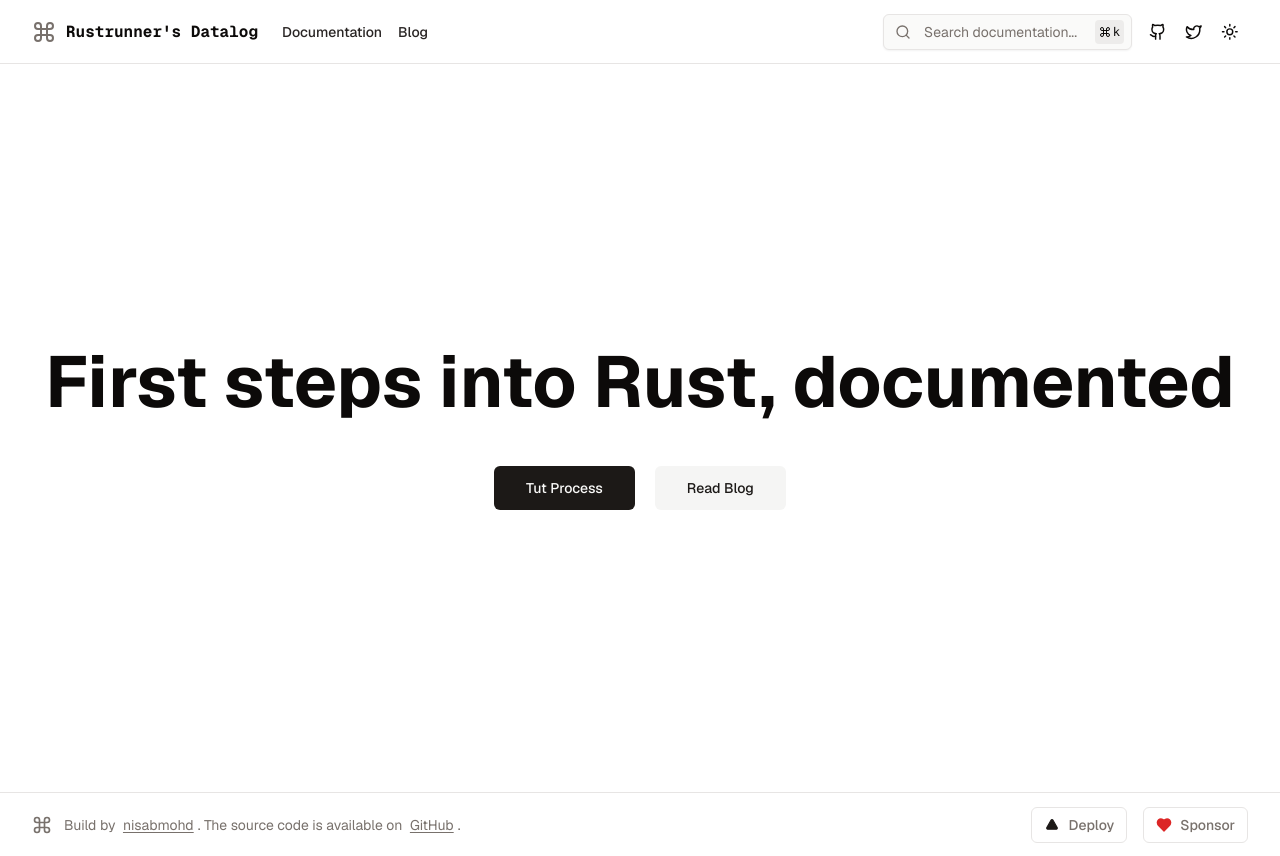
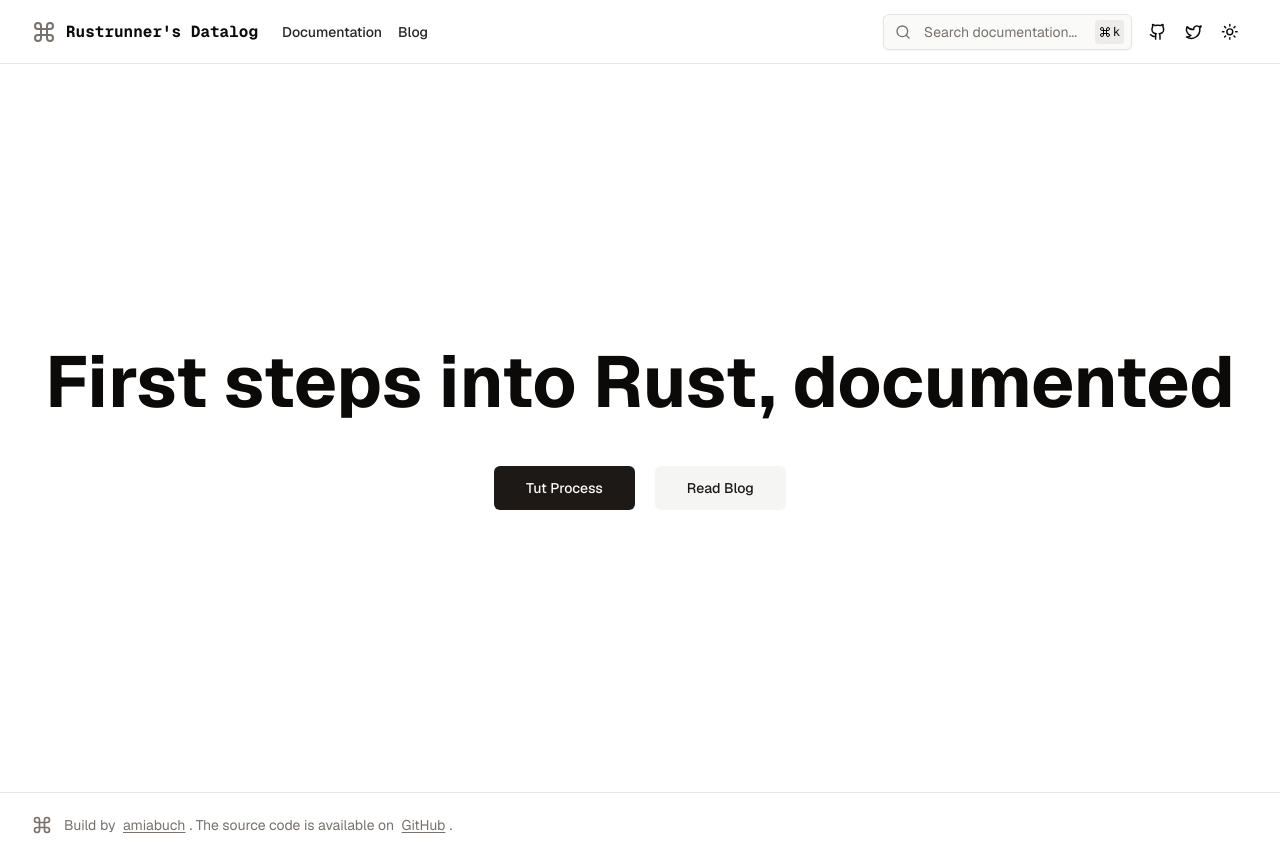
Before and after one commit to amiabuch/rustrunner-datalog, a Next.js app: page / in a window 1280 px wide. Built offline with nearby package versions, Linux system fonts and the light colour scheme.

Commit message:
fix : links and credits

```diff
--- a/components/footer.tsx
+++ b/components/footer.tsx
@@ -12,14 +12,14 @@ export function Footer() {
             Build by{" "}
             <Link
               className="px-1 underline underline-offset-2"
-              href="https://github.com/nisabmohd"
+              href="https://github.com/amiabuch"
             >
-              nisabmohd
+              amiabuch
             </Link>
             . The source code is available on{" "}
             <Link
               className="px-1 underline underline-offset-2"
-              href="https://github.com/nisabmohd/Aria-Docs"
+              href="https://github.com/amiabuch/rustrunner-datalog"
             >
               GitHub
             </Link>
@@ -27,31 +27,8 @@ export function Footer() {
           </p>
         </div>
 
-        <div className="gap-4 items-center hidden md:flex">
-          <FooterButtons />
-        </div>
+
       </div>
     </footer>
   );
 }
-
-export function FooterButtons() {
-  return (
-    <>
-      <Link
-        href="https://vercel.com/templates/next.js/documentation-template"
-        className={buttonVariants({ variant: "outline", size: "sm" })}
-      >
-        <TriangleIcon className="h-[0.8rem] w-4 mr-2 text-primary fill-current" />
-        Deploy
-      </Link>
-      <Link
-        href="https://github.com/sponsors/nisabmohd"
-        className={buttonVariants({ variant: "outline", size: "sm" })}
-      >
-        <HeartIcon className="h-4 w-4 mr-2 text-red-600 fill-current" />
-        Sponsor
-      </Link>
-    </>
-  );
-}
--- a/components/navbar.tsx
+++ b/components/navbar.tsx
@@ -41,7 +41,7 @@ export function Navbar() {
             <Search />
             <div className="flex ml-2.5 sm:ml-0">
               <Link
-                href="https://github.com/nisabmohd/NexDocs"
+                href="https://github.com/amiabuch/rustrunner-datalog"
                 className={buttonVariants({ variant: "ghost", size: "icon" })}
               >
                 <GithubIcon className="h-[1.1rem] w-[1.1rem]" />
```
